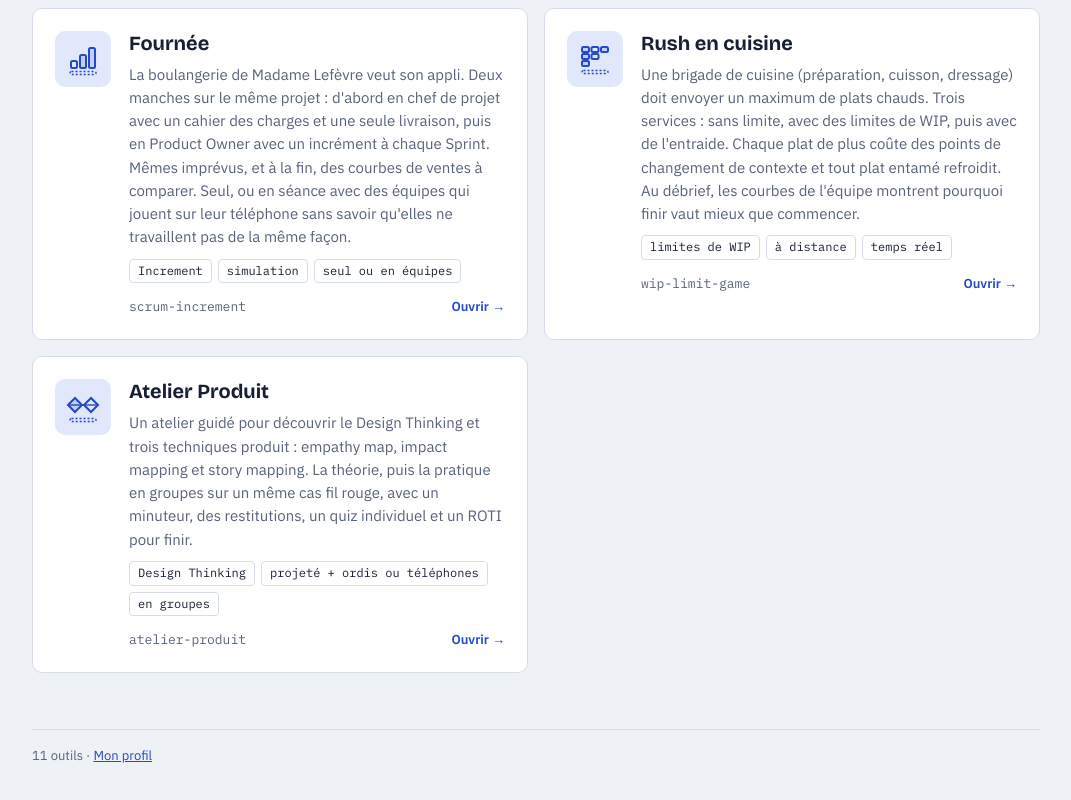
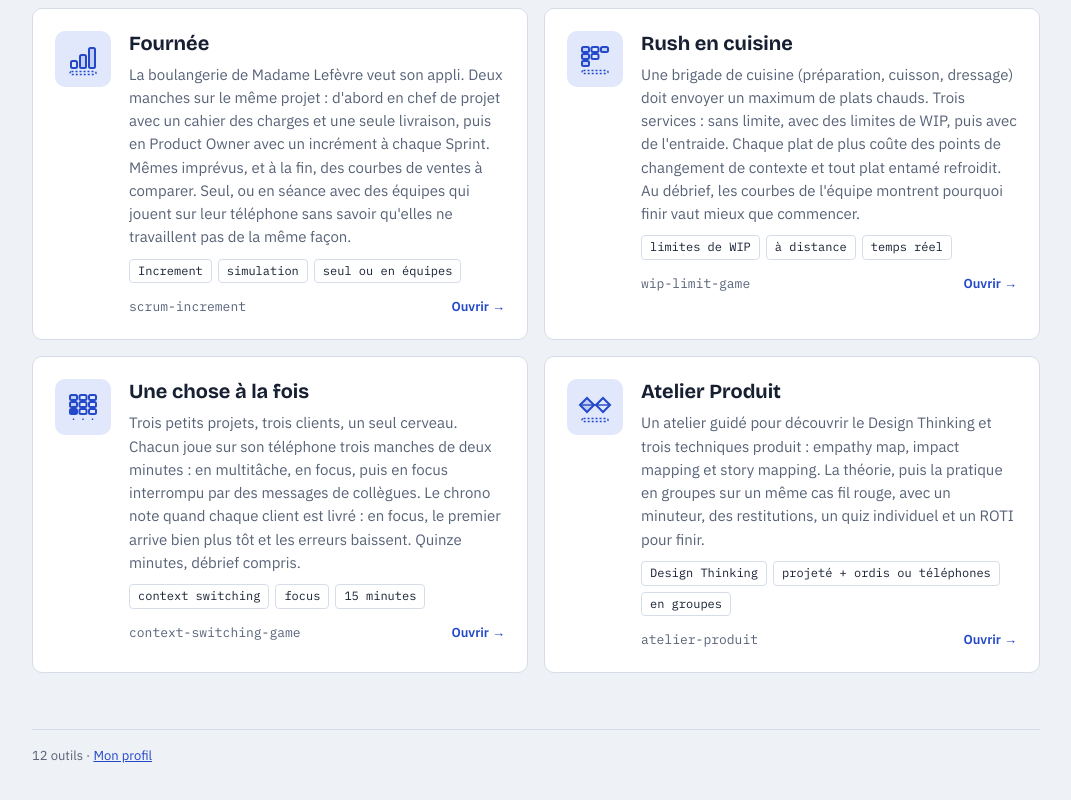
Before and after one commit to agileroy/agileroy.github.io, a plain HTML site: page outils/index.html in a window 1280 px wide. Shown: the part 1972-2772 px from the top of the page, without its empty margins (104-1175 px from the left). Drawn offline with nearby package versions, Linux system fonts and the light colour scheme.

Commit message:
Boîte à outils : ajout du jeu « Une chose à la fois » (context switching)
Co-Authored-By: Claude Opus 5.5 <noreply@anthropic.com>
Claude-Session: https://claude.ai/code/session_01Kb5KtsG3f7MymoT2JBkQFL

```diff
--- a/outils/index.html
+++ b/outils/index.html
@@ -423,6 +423,28 @@ footer { color: var(--muted); font-size: 13px; border-top: 1px solid var(--line)
           <div class="go"><span class="url">wip-limit-game</span><span class="cta">Ouvrir <span>→</span></span></div>
         </div>
       </a>
+      <a class="tool" href="https://agileroy.github.io/context-switching-game/" target="_blank" rel="noopener">
+        <div class="glyph" aria-hidden="true">
+          <svg viewBox="0 0 34 34" fill="none" stroke="currentColor" stroke-width="2">
+            <rect x="4" y="5" width="7" height="5" rx="1.5" fill="currentColor" fill-opacity=".15"/>
+            <rect x="4" y="12" width="7" height="5" rx="1.5" fill="currentColor" fill-opacity=".15"/>
+            <rect x="4" y="19" width="7" height="5" rx="1.5" fill="currentColor"/>
+            <rect x="13.5" y="5" width="7" height="5" rx="1.5"/>
+            <rect x="13.5" y="12" width="7" height="5" rx="1.5"/>
+            <rect x="13.5" y="19" width="7" height="5" rx="1.5"/>
+            <rect x="23" y="5" width="7" height="5" rx="1.5"/>
+            <rect x="23" y="12" width="7" height="5" rx="1.5"/>
+            <rect x="23" y="19" width="7" height="5" rx="1.5"/>
+            <path d="M7.5 28.5v3M17 28.5v3M26.5 28.5v3" stroke-width="1.4" stroke-dasharray="1.5 1.5"/>
+          </svg>
+        </div>
+        <div class="body">
+          <h3>Une chose à la fois</h3>
+          <p>Trois petits projets, trois clients, un seul cerveau. Chacun joue sur son téléphone trois manches de deux minutes : en multitâche, en focus, puis en focus interrompu par des messages de collègues. Le chrono note quand chaque client est livré : en focus, le premier arrive bien plus tôt et les erreurs baissent. Quinze minutes, débrief compris.</p>
+          <div class="chips"><span class="chip">context switching</span><span class="chip">focus</span><span class="chip">15 minutes</span></div>
+          <div class="go"><span class="url">context-switching-game</span><span class="cta">Ouvrir <span>→</span></span></div>
+        </div>
+      </a>
       <a class="tool" href="https://agileroy.github.io/atelier-produit/" target="_blank" rel="noopener">
         <div class="glyph" aria-hidden="true">
           <svg viewBox="0 0 34 34" fill="none" stroke="currentColor" stroke-width="2">
@@ -442,7 +464,7 @@ footer { color: var(--muted); font-size: 13px; border-top: 1px solid var(--line)
     </div>
   </section>
 
-  <footer>11 outils · <a href="/">Mon profil</a></footer>
+  <footer>12 outils · <a href="/">Mon profil</a></footer>
 </div>
 <script>
 (function(){
```
